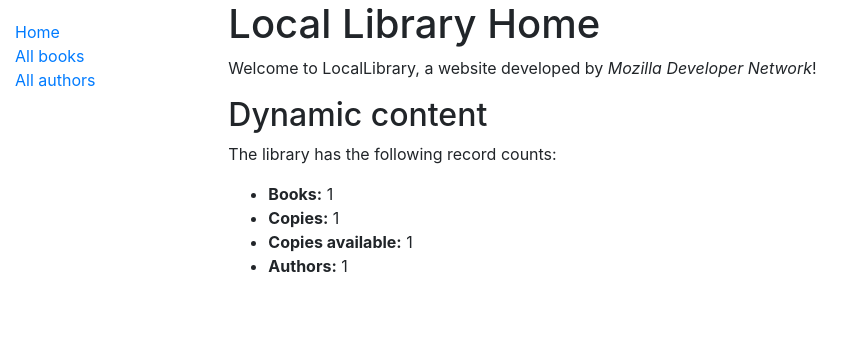
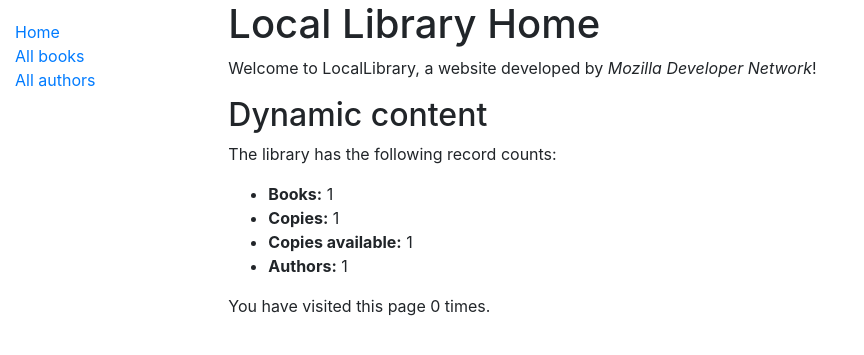
Before and after one commit to manhminno/mysite, a Django app: page /en-us/catalog/ in a window 1280 px wide. Shown: the top 355 px of the page, without its empty margins (0-864 px from the left). Run offline with Django 3.2, Linux system fonts and the light colour scheme; tables that the repository leaves empty hold one stand-in row (values such as "Sample post").

Commit message:
Django Tutorial Part 7: Sessions framework

```diff
--- a/catalog/templates/index.html
+++ b/catalog/templates/index.html
@@ -12,4 +12,10 @@
     <li><strong>{% translate "Copies available:" %}</strong> {{ num_instances_available }}</li>
     <li><strong>{% translate "Authors:" %}</strong> {{ num_authors }}</li>
   </ul>
+  {% get_current_language as LANGUAGE_CODE %}
+  {% if LANGUAGE_CODE == 'en-us' %}
+    <p>{% translate 'You have visited this page ' %}{{ num_visits }} {% translate 'time' %}{{ num_visits|pluralize }}.</p>
+  {% else %}
+    <p>{% translate 'You have visited this page ' %}{{ num_visits }} {% translate 'time' %}.</p>
+  {% endif %}
 {% endblock %}
--- a/catalog/views.py
+++ b/catalog/views.py
@@ -16,11 +16,16 @@ def index(request):
     # The 'all()' is implied by default.
     num_authors = Author.objects.count()
 
+    # Number of visits to this view, as counted in the session variable.
+    num_visits = request.session.get("num_visits", 0)
+    request.session["num_visits"] = num_visits + 1
+
     context = {
         "num_books": num_books,
         "num_instances": num_instances,
         "num_instances_available": num_instances_available,
         "num_authors": num_authors,
+        "num_visits": num_visits,
     }
 
     # Render the HTML template index.html with the data in the context variable
@@ -34,7 +39,8 @@ class BookListView(generic.ListView):
 
 class BookDetailView(generic.DetailView):
     model = Book
+
     def get(self, request, *args, **kwargs):
-        book = get_object_or_404(Book, pk=kwargs['pk'])
-        context = {'book_instance_list': book.bookinstance_set.all()}
-        return render(request, 'catalog/book_detail.html', context)
+        book = get_object_or_404(Book, pk=kwargs["pk"])
+        context = {"book_instance_list": book.bookinstance_set.all()}
+        return render(request, "catalog/book_detail.html", context)
```
Also changed, not shown: catalog/locale/en-us/LC_MESSAGES/django.po, catalog/locale/vi/LC_MESSAGES/django.po, 1 other file.
